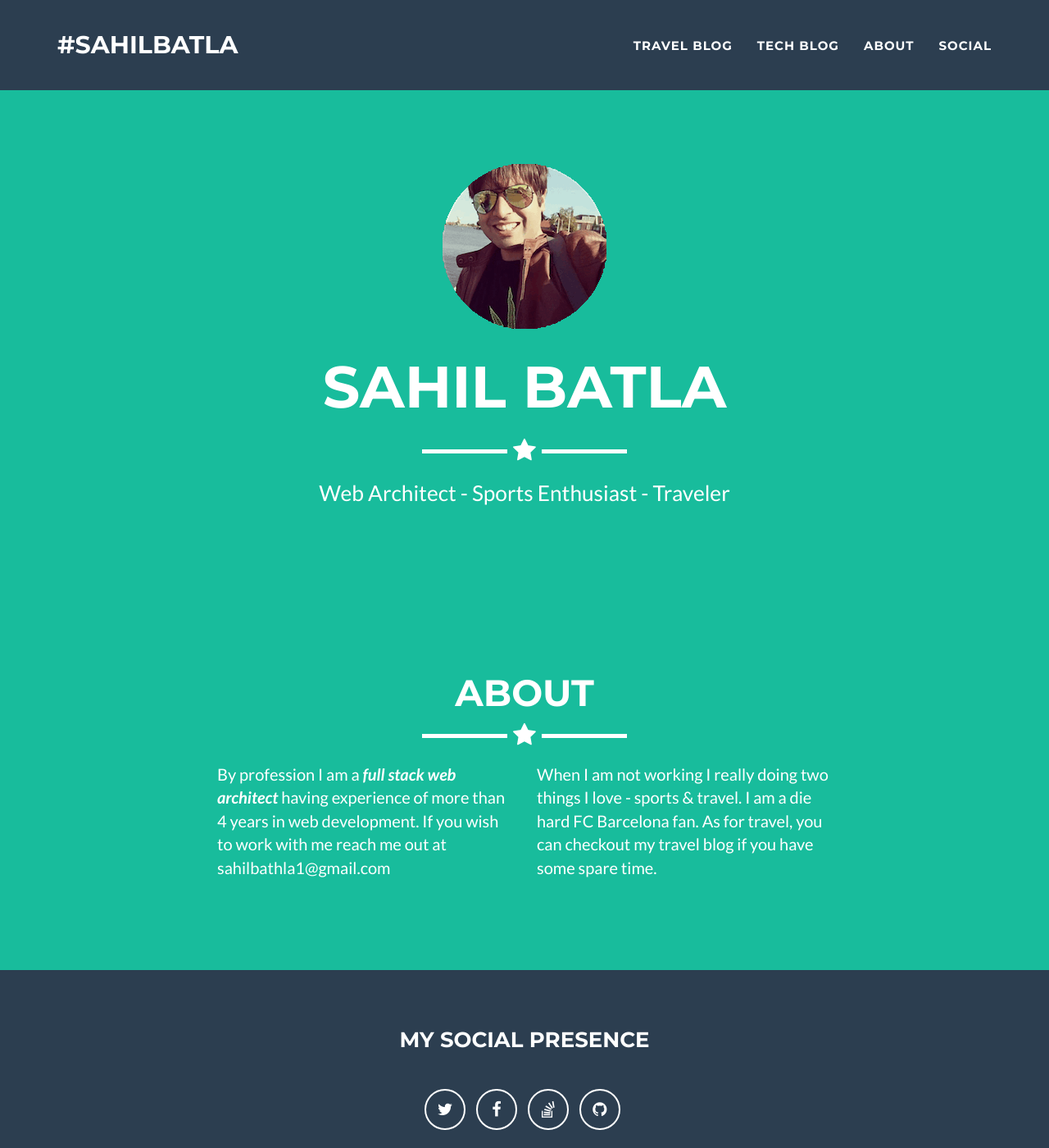
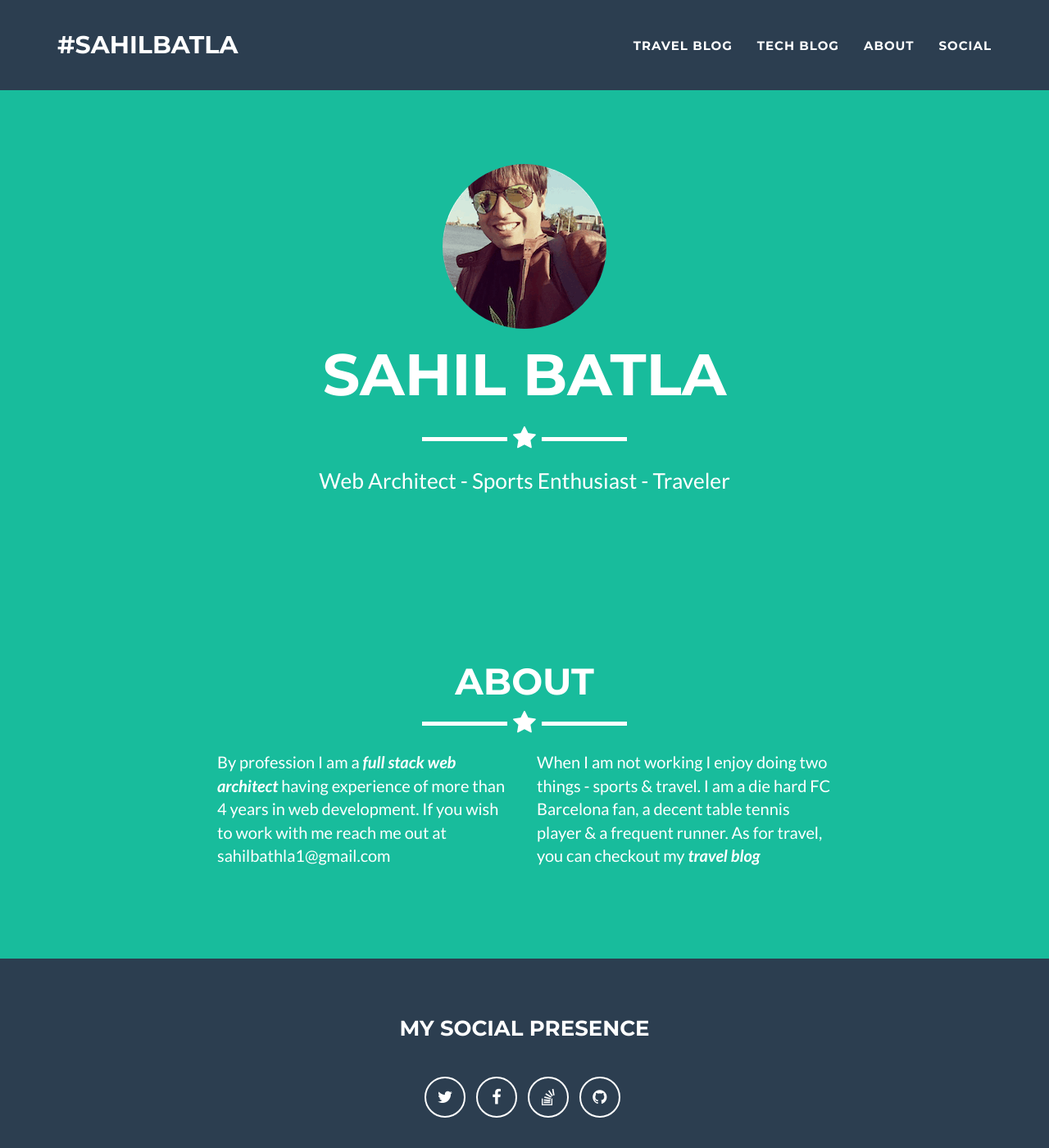
Before and after one commit to sahilbathla/me, a Jekyll site: the page built from index.html, in a window 1280 px wide and 1400 px high. Shown: the whole window at 82% size. Built offline with Jekyll 4.4.1, drawn with Linux system fonts in a browser that asks for light colours.

Commit message:
Fix image + Fix About me

```diff
--- a/_includes/about.html
+++ b/_includes/about.html
@@ -12,7 +12,7 @@
                     <p>By profession I am a <strong><i>full stack web architect</i></strong> having experience of more than 4 years in web development. If you wish to work with me reach me out at <a href="mailto:sahilbathla1@gmail.com" style="color:white">sahilbathla1@gmail.com</a></p>
                 </div>
                 <div class="col-lg-4">
-                    <p>When I am not working I really doing two things I love - sports & travel. I am a die hard FC Barcelona fan. As for travel, you can checkout my <a href="http://travel.sahilbatla.com" style="color:white">travel blog</a> if you have some spare time.</p>
+                    <p>When I am not working I enjoy doing two things - sports & travel. I am a die hard FC Barcelona fan, a decent table tennis player & a frequent runner. As for travel, you can checkout my <strong><i><a href="http://travel.sahilbatla.com" style="color:white">travel blog</a></i></strong></p>
                 </div>
                 <!-- <div class="col-lg-8 col-lg-offset-2 text-center">
                     <a href="#" class="btn btn-lg btn-outline">
--- a/_includes/css/main.css
+++ b/_includes/css/main.css
@@ -93,7 +93,6 @@ header .container {
 
 header img {
     display: block;
-    margin: 0 auto 20px;
 }
 
 header .intro-text .name {
--- a/_includes/header.html
+++ b/_includes/header.html
@@ -3,7 +3,9 @@
         <div class="container">
             <div class="row">
                 <div class="col-lg-12">
-                    <img class="img-responsive" src="img/profile.gif" alt="">
+                    <div style="display: inline-block; border-radius: 50%; overflow: hidden">
+                        <img class="img-responsive" src="img/profile.gif" alt="">
+                    </div>
                     <div class="intro-text">
                         <span class="name">{{ site.title }}</span>
                         <hr class="star-light">
```
